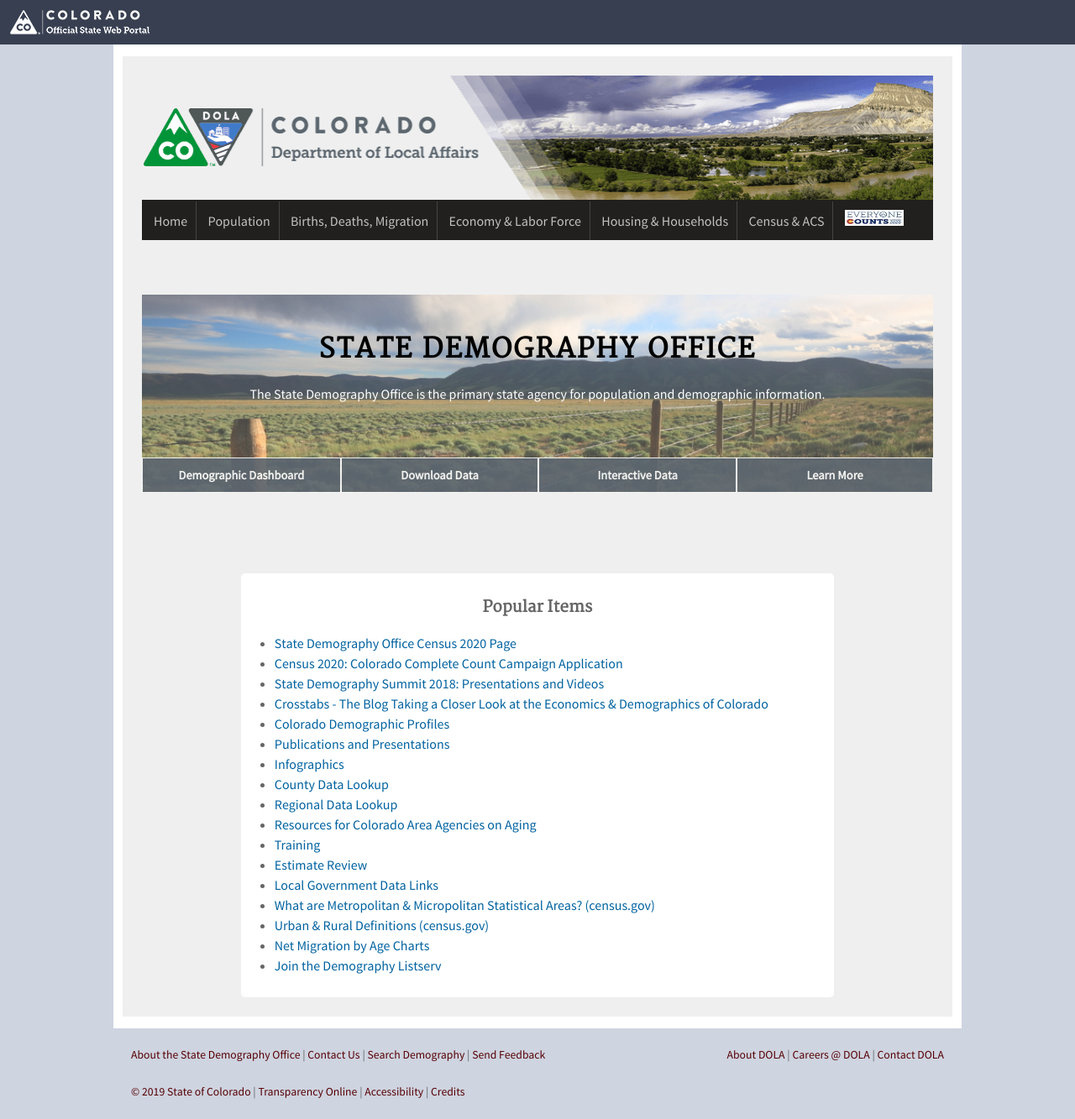
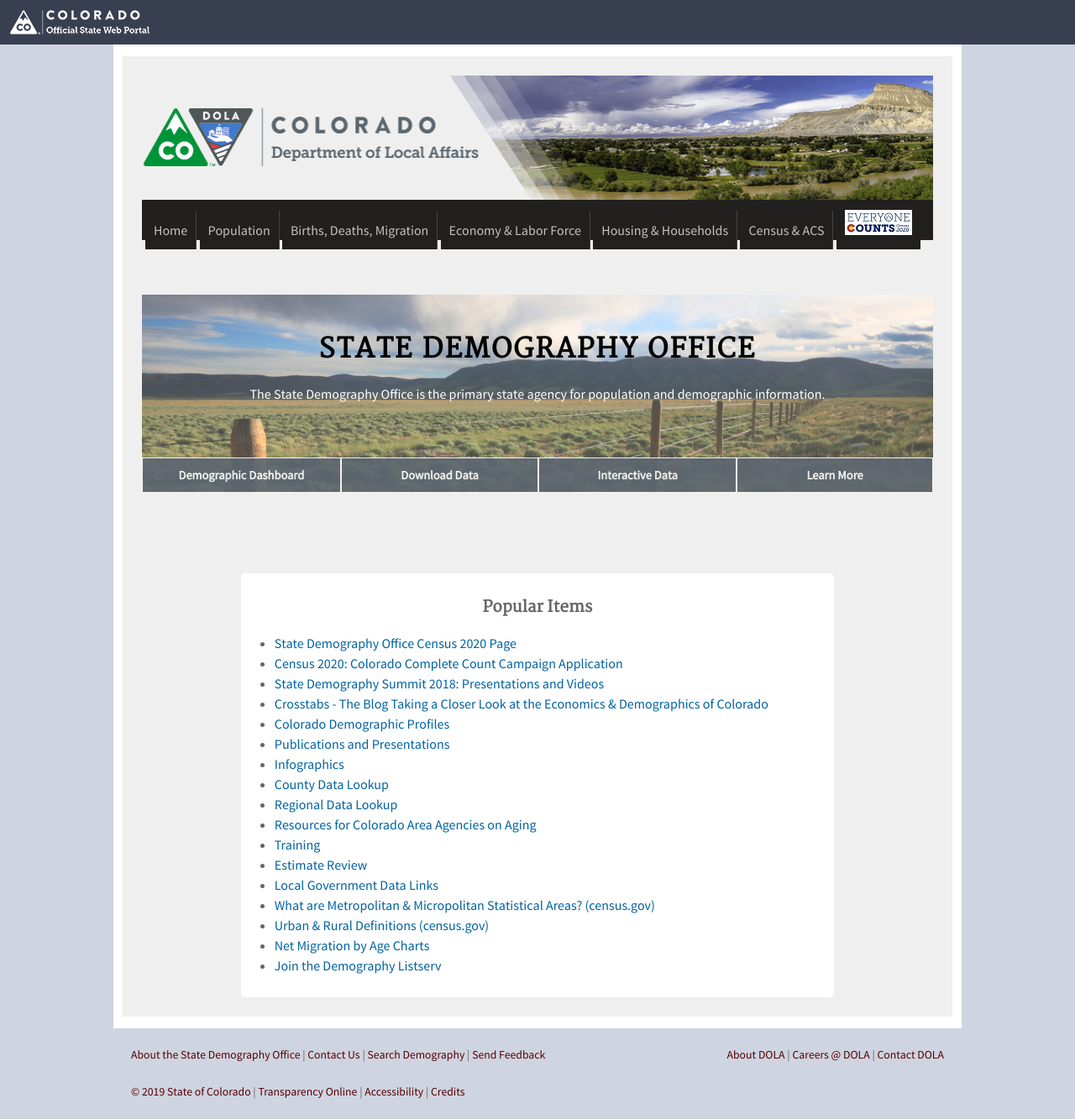
Before and after one commit to TBleess/Website_New, a Jekyll site: the page built from pages/0_Homepage_and_Footer_Links/index.md, in a window 1280 px wide. Shown: the whole page at 84% size. Built offline with Jekyll 4.4.1, drawn with Linux system fonts in a browser that asks for light colours.

Commit message:
Update _header.html

```diff
--- a/_includes/_header.html
+++ b/_includes/_header.html
@@ -28,7 +28,7 @@
                             <li class="padding-normal">
                                 <a href="/census-acs/">Census &amp; ACS</a></li>
                             <li class="padding-normal">
-                              <a href="/census_2020/"><img src="/images/Census2020_Button.jpg" height=19px width=70px></a>
+                              <a href="/census_2020/"><img src="/images/Census2020_Button.jpg" height=30px width=80px></a>
                             </li>
                         </ul>
                     </nav>
```
